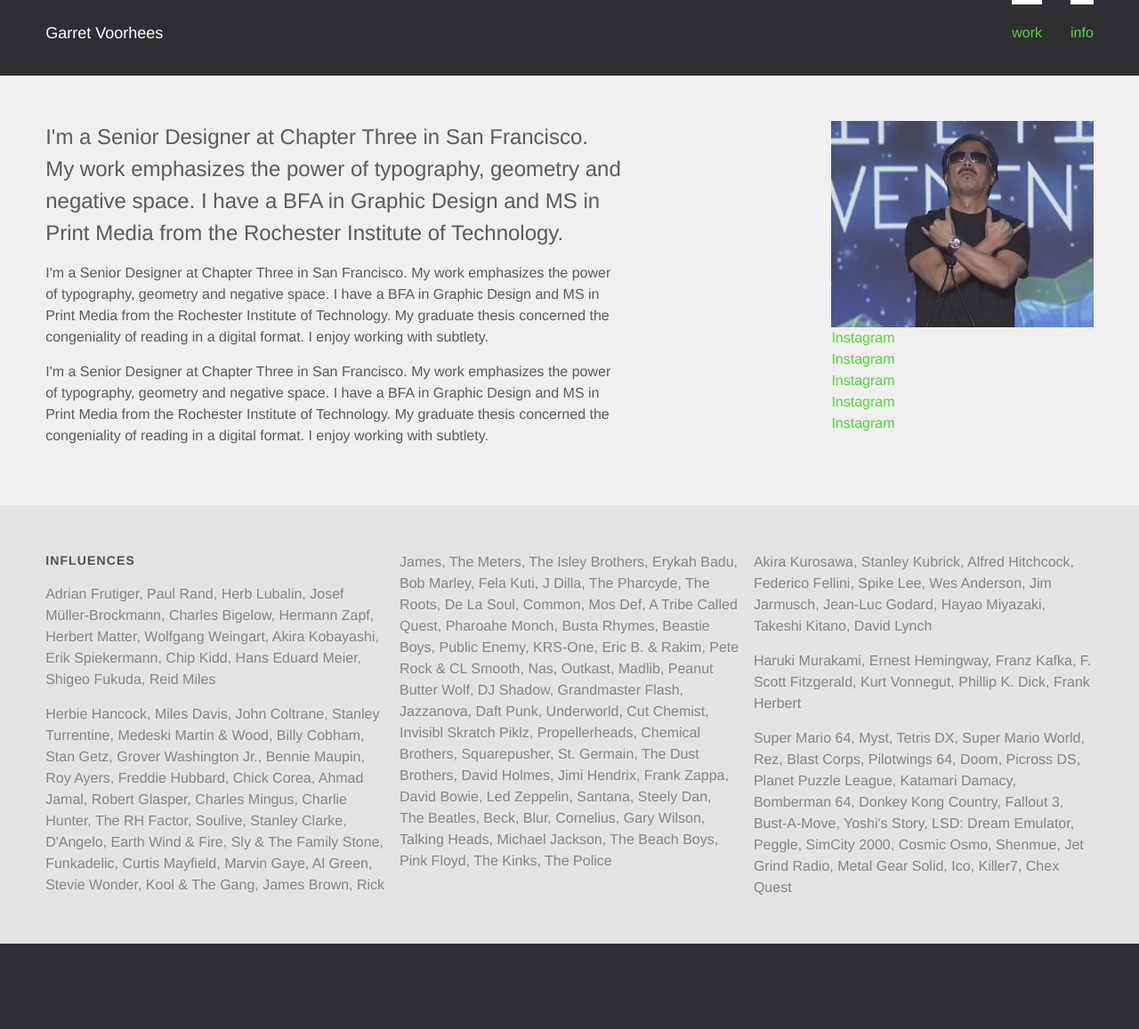
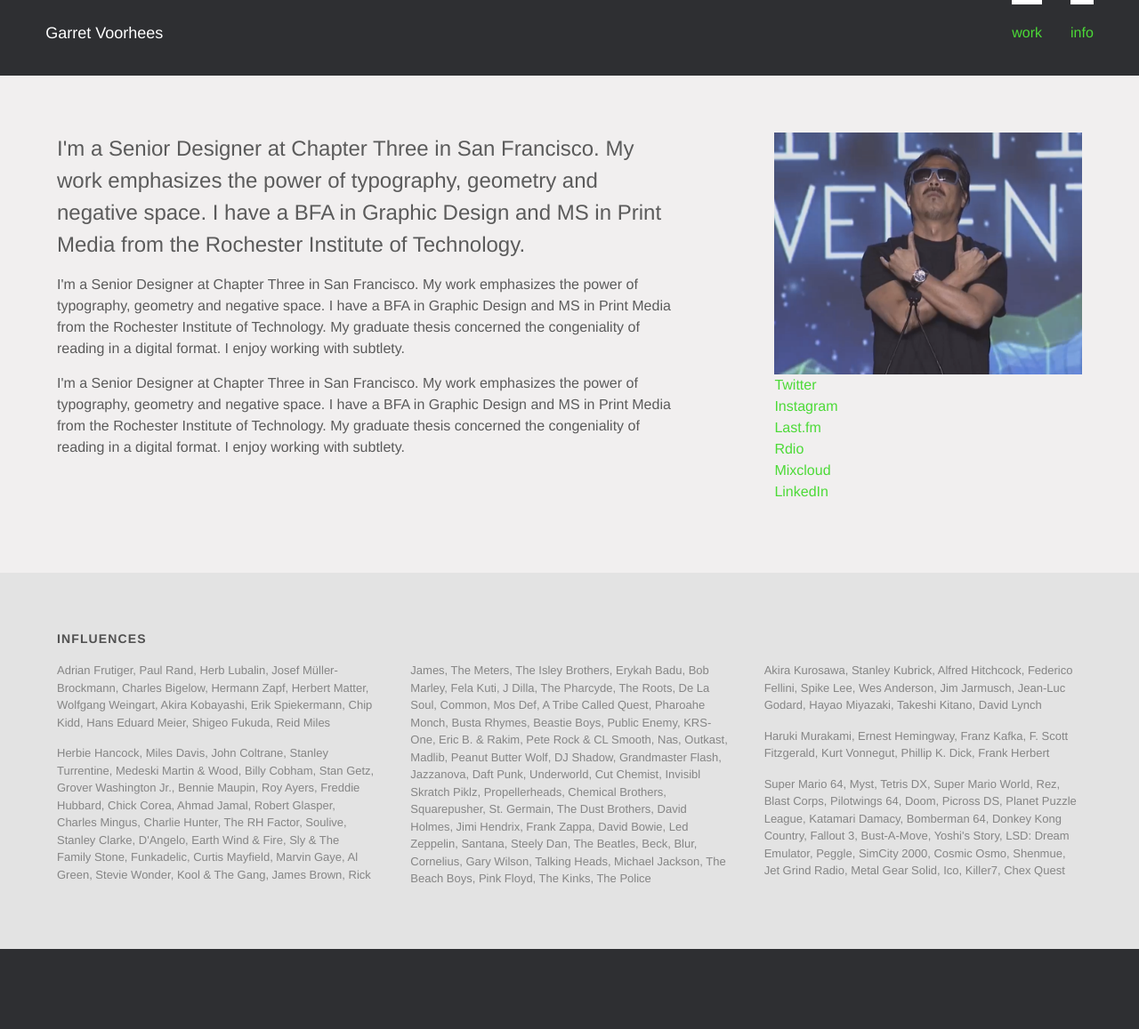
Before and after one commit to garretvoorhees/garretvoorhees.github.io, a Jekyll site: the page built from info/index.html, in a window 1280 px wide. Shown: the whole page at 89% size. Built offline with Jekyll 4.4.1, drawn with Linux system fonts in a browser that asks for light colours; some web fonts are replaced.

Commit message:
saturday morning tweaks

```diff
--- a/_includes/socmed.html
+++ b/_includes/socmed.html
@@ -1,7 +1,8 @@
 <ul>
-	<li><a href="#">Instagram</a></li>
-	<li><a href="#">Instagram</a></li>
-	<li><a href="#">Instagram</a></li>
-	<li><a href="#">Instagram</a></li>
-	<li><a href="#">Instagram</a></li>
+	<li><a href="https://twitter.com/gtvrhs">Twitter</a></li>
+	<li><a href="http://www.instagram.com/garret_voorhees">Instagram</a></li>
+	<li><a href="http://www.last.fm/user/garretvoorhees">Last.fm</a></li>
+	<li><a href="http://www.rdio.com/people/garretvoorhees/">Rdio</a></li>
+	<li><a href="https://www.mixcloud.com/digthisradio/">Mixcloud</a></li>
+	<li><a href="https://www.linkedin.com/in/garretvoorhees">LinkedIn</a></li>
 </ul>
--- a/_sass/_layout.scss
+++ b/_sass/_layout.scss
@@ -110,7 +110,7 @@
  */
 .side-projects{
 	display:block;
-	width:92%;
+	width:90%;
 	margin:0 auto;
 	margin-bottom:4%;
 	background-color:#EDEDED;
@@ -154,15 +154,14 @@
 
 .post-list {
 	margin:0 auto;
-	width:96%;
+	width:990px;
     list-style: none;
 
     > li {
-    	width:31%;
-    	margin-left:2%;
-    	margin-right:2%;
+    	width:300px;
+    	margin-left:15px;
+    	margin-right:15px;
         float:left;
-        background-color:teal;
         margin-bottom: $spacing-unit;
     }
 }
@@ -181,6 +180,11 @@
 /**
  * Project Page
  */
+.project{
+	width:90%;
+	margin:0 auto;
+}
+
 .project-meta{
 	width:30%;
 	float:left;
@@ -200,32 +204,29 @@
 
 
 .bio-wrapper{
-	width:92%;
+	width:90%;
 	background-color:#F1EFEF;
 	display:block;
-	padding:4%;
+	padding:5%;
 	overflow: auto;
 }
 
 .bio-main{
-	width:55%;
+	width:60%;
 	float:left;
 	color:#5B5B5B;
 }
 
 .bio-details{
-	width:25%;
+	width:30%;
 	float:right;
 }
 
 .influences{
 	clear:both;
-	width:92%;
-	padding:4%;
+	width:90%;
+	padding:5%;
 	background-color:#E3E3E3;
-	-webkit-column-count: 3; /* Chrome, Safari, Opera */
-    -moz-column-count: 3; /* Firefox */
-    column-count: 3;
 }
 
 .influences H4{
@@ -234,6 +235,16 @@
 
 .influences-list{
 	color: #858585;
+	font-size:13px;
+	-webkit-column-count: 	3; /* Chrome, Safari, Opera */
+    -moz-column-count: 		3; /* Firefox */
+    column-count: 			3;
+    -webkit-column-width: 	250px;
+     -moz-column-width: 	250px;
+          column-width: 	250px;
+    -webkit-column-gap: 	40px; /* Chrome, Safari, Opera */
+    -moz-column-gap: 		40px; /* Firefox */
+    column-gap: 			40px;
 }
 
 
```
Also changed, not shown: _posts/2015-05-04-balloons.markdown (+4 -3 lines), _posts/2015-05-10-something.markdown (added, +9 -0 lines), projects/balloons/thumb.jpg, projects/dog/thumb.jpg, projects/samsara/thumb.jpg (added).
